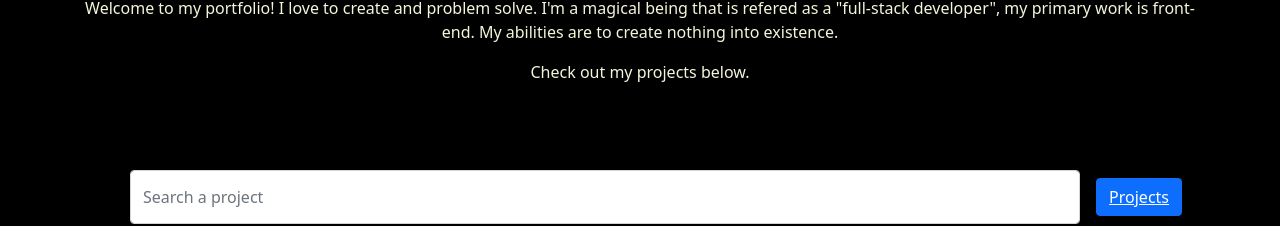
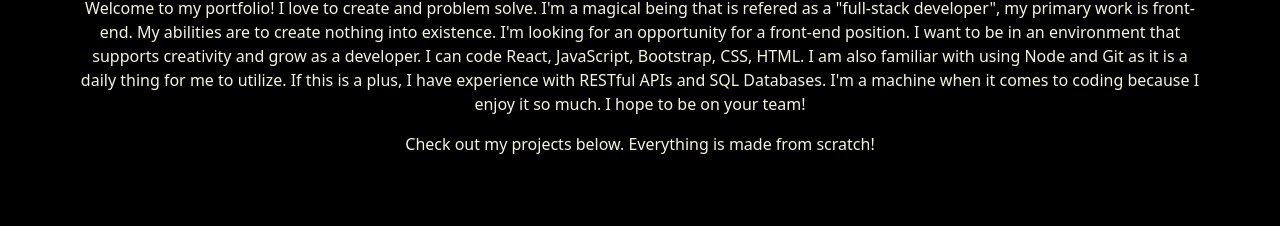
Before and after one commit to vannara43/myprojects, a React (Create React App) app: page / in a window 1280 px wide. Shown: the part 920-1146 px from the top of the page. Built offline with nearby package versions, Linux system fonts and the light colour scheme.

Commit message:
updated bio

```diff
--- a/src/App.js
+++ b/src/App.js
@@ -30,8 +30,8 @@
 
       <section className='section shadow'>
         <h1 className='display-5 ' style={{ letterSpacing: "1px" }}>"It's only going to get bigger"</h1>
-        <p>Welcome to my portfolio! I love to create and problem solve. I'm a magical being that is refered as a "full-stack developer", my primary work is front-end. My abilities are to create nothing into existence.</p>
-        <p>Check out my projects below.</p>
+        <p>Welcome to my portfolio! I love to create and problem solve. I'm a magical being that is refered as a "full-stack developer", my primary work is front-end. My abilities are to create nothing into existence. I'm looking for an opportunity for a front-end position. I want to be in an environment that supports creativity and grow as a developer. I can code React, JavaScript, Bootstrap, CSS, HTML. I am also familiar with using Node and Git as it is a daily thing for me to utilize. If this is a plus, I have experience with RESTful APIs and SQL Databases. I'm a machine when it comes to coding because I enjoy it so much. I hope to be on your team!</p>
+        <p>Check out my projects below. Everything is made from scratch!</p>
       </section>
 
       <div className="container-lg" id="card" style={{ marginTop: "20px" }}>
@@ -93,15 +93,10 @@
           </div>
         </div>
       </section>
-
-      <Parallax />
-
-
-      <Cardv1 />
       <section className='section shadow'>
         <h3 className='display-6' style={{ letterSpacing: "1px" }}>My links</h3>
         <div className="row justify-content-center text-center">
-          <a>LinkedIn</a><a>Github</a><a>Email</a>
+          <a href="# ">LinkedIn</a><a href="# ">Github</a><a href="# ">Email</a>
         </div>
       </section>
 
```
